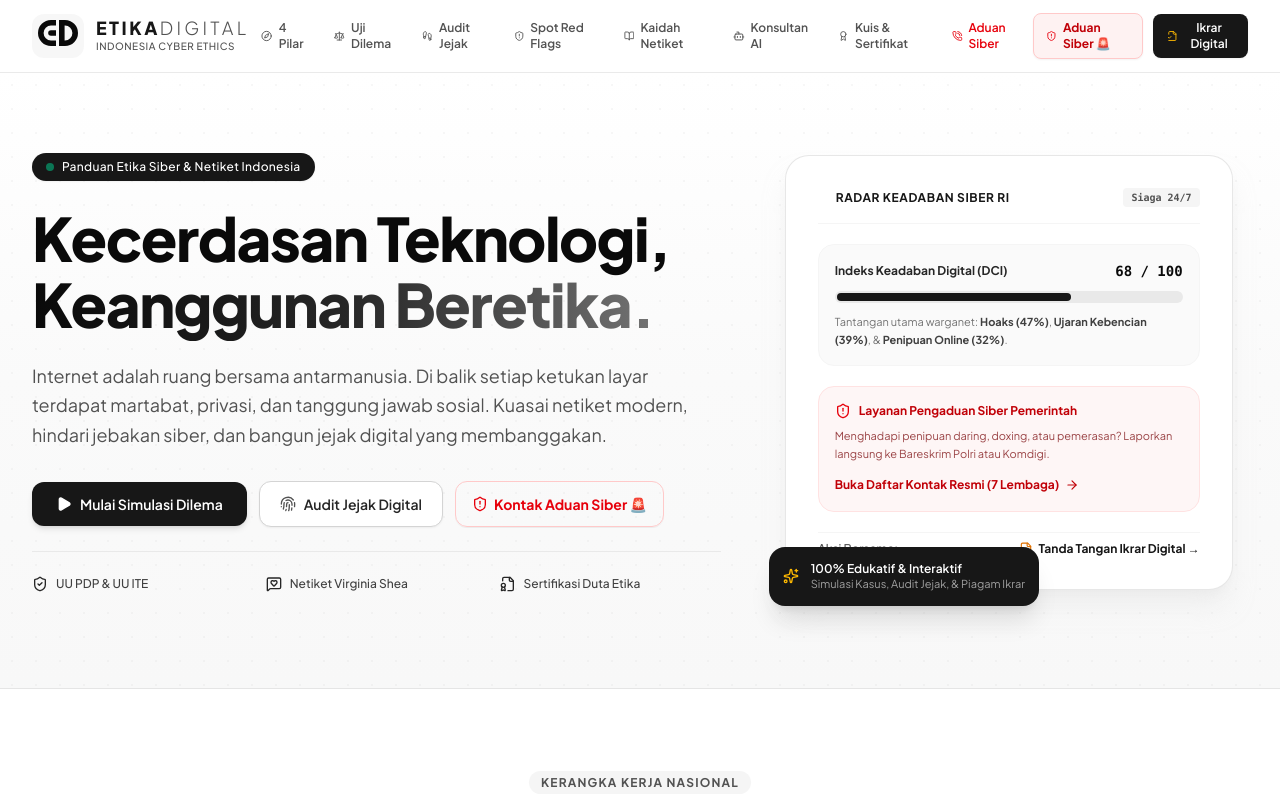
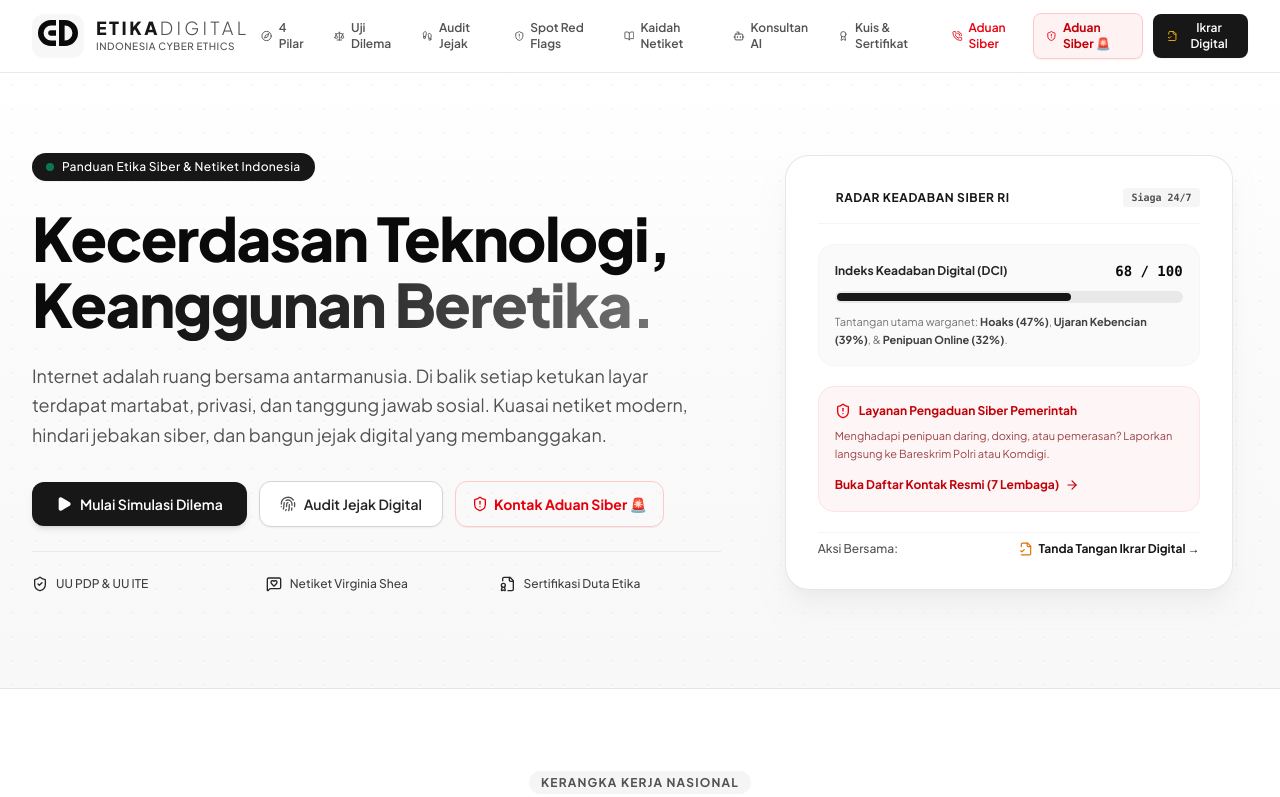
Before and after one commit to EtikaDigital/Etika-Digital, a React (Vite) app: page / in a window 1280 px wide. Shown: the top 797 px of the page. Built offline with nearby package versions, Linux system fonts and the light colour scheme.

Commit message:
refactor: simplify hero section UI
Remove decorative floating card and unused lucide icons to improve layout cleanliness and reduce visual clutter.

```diff
--- a/src/components/Hero.tsx
+++ b/src/components/Hero.tsx
@@ -2,15 +2,12 @@ import React from 'react';
 import {
   Play,
   ShieldCheck,
-  Sparkles,
   ArrowRight,
   Fingerprint,
   MessageSquareHeart,
   FileBadge,
   ShieldAlert,
-  PhoneCall,
-  FileCheck2,
-  AlertTriangle
+  FileCheck2
 } from 'lucide-react';
 
 interface HeroProps {
@@ -162,15 +159,6 @@ export const Hero: React.FC<HeroProps> = ({
                 </div>
               </div>
 
-              {/* Decorative Floating Card */}
-              <div className="absolute -bottom-4 -left-4 p-3.5 bg-neutral-900 text-white rounded-2xl shadow-xl flex items-center gap-3 text-xs hidden sm:flex">
-                <Sparkles className="w-4 h-4 text-amber-400 shrink-0" />
-                <div>
-                  <div className="font-semibold">100% Edukatif & Interaktif</div>
-                  <div className="text-[11px] text-neutral-400">Simulasi Kasus, Audit Jejak, & Piagam Ikrar</div>
-                </div>
-              </div>
-
             </div>
           </div>
 
```
